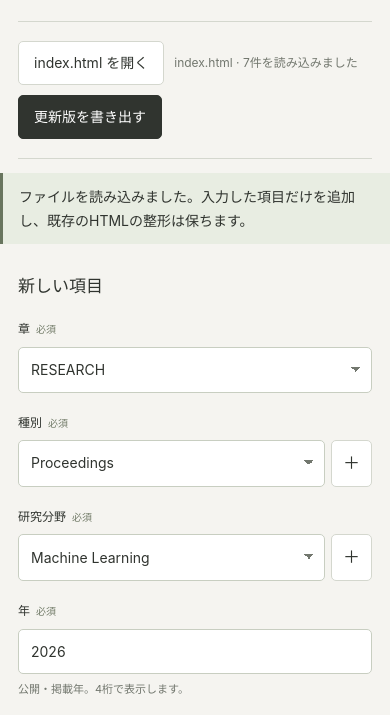
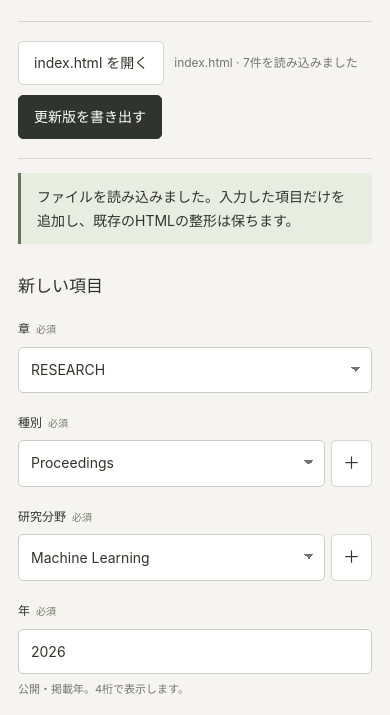
Before and after one commit to wyeueyw/wyeueyw.github.io, a plain HTML site: page editor.html in a window 390 px wide. Shown: the part 129-844 px from the top of the page. Drawn offline with Linux system fonts and the light colour scheme.

Commit message:
Keep editor fields legible on smaller windows

```diff
--- a/editor.html
+++ b/editor.html
@@ -47,7 +47,7 @@
       iframe { display: block; width: 100%; height: 350px; border: 0; background: #f3f2ee; }
       .preview-head { padding: 10px 16px; font-size: 10px; color: var(--soft); letter-spacing: .1em; border-bottom: 1px solid var(--line); }
       #previewHint { padding: 16px 20px; margin: 0; }
-      #notice { max-width: 1260px; margin: 14px auto 0; padding: 12px 16px; border-left: 3px solid #68755e; background: #e8ede2; white-space: pre-line; }
+      #notice { width: calc(100% - 60px); max-width: 1260px; margin: 14px auto 0; padding: 12px 16px; border-left: 3px solid #68755e; background: #e8ede2; white-space: pre-line; }
       #notice.error { border-color: #9f513c; background: #f5e9e3; }
       .queue { margin-top: 28px; }
       .queue-item { border-top: 1px solid var(--line); padding: 16px 0; }
@@ -65,16 +65,16 @@
       dialog { width: min(460px, calc(100% - 32px)); border: 1px solid var(--line); border-radius: 8px; padding: 25px; color: var(--ink); background: var(--paper); }
       dialog::backdrop { background: #23282060; }
       .empty { font-size: 12px; padding: 22px 0; color: var(--soft); }
-      @media (max-width: 900px) {
+      @media (max-width: 1080px) {
         .layout { grid-template-columns: 1fr; gap: 35px; }
-        .toolbar { width: calc(100% - 48px); margin-inline: 24px; }
+        .toolbar, #notice { width: calc(100% - 48px); margin-inline: 24px; }
         header { align-items: flex-start; }
         #saveOriginal { display: none; }
       }
       @media (max-width: 500px) {
         header, .layout { padding-inline: 18px; }
         header { flex-direction: column; }
-        .toolbar { width: calc(100% - 36px); margin-inline: 18px; }
+        .toolbar, #notice { width: calc(100% - 36px); margin-inline: 18px; }
         .fields { grid-template-columns: 1fr; }
         .links-row { grid-template-columns: 1fr auto; }
         .links-row input:first-child { grid-column: 1 / -1; }
```
